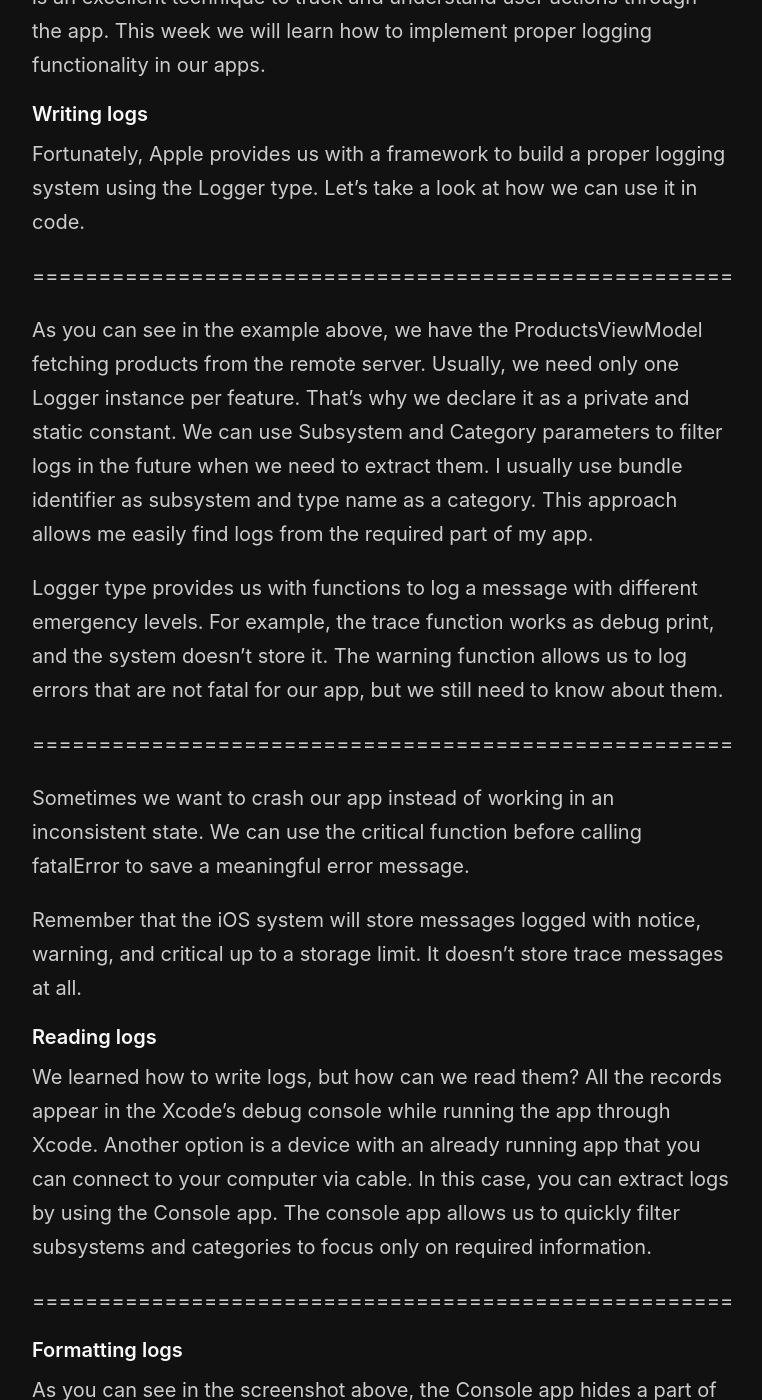
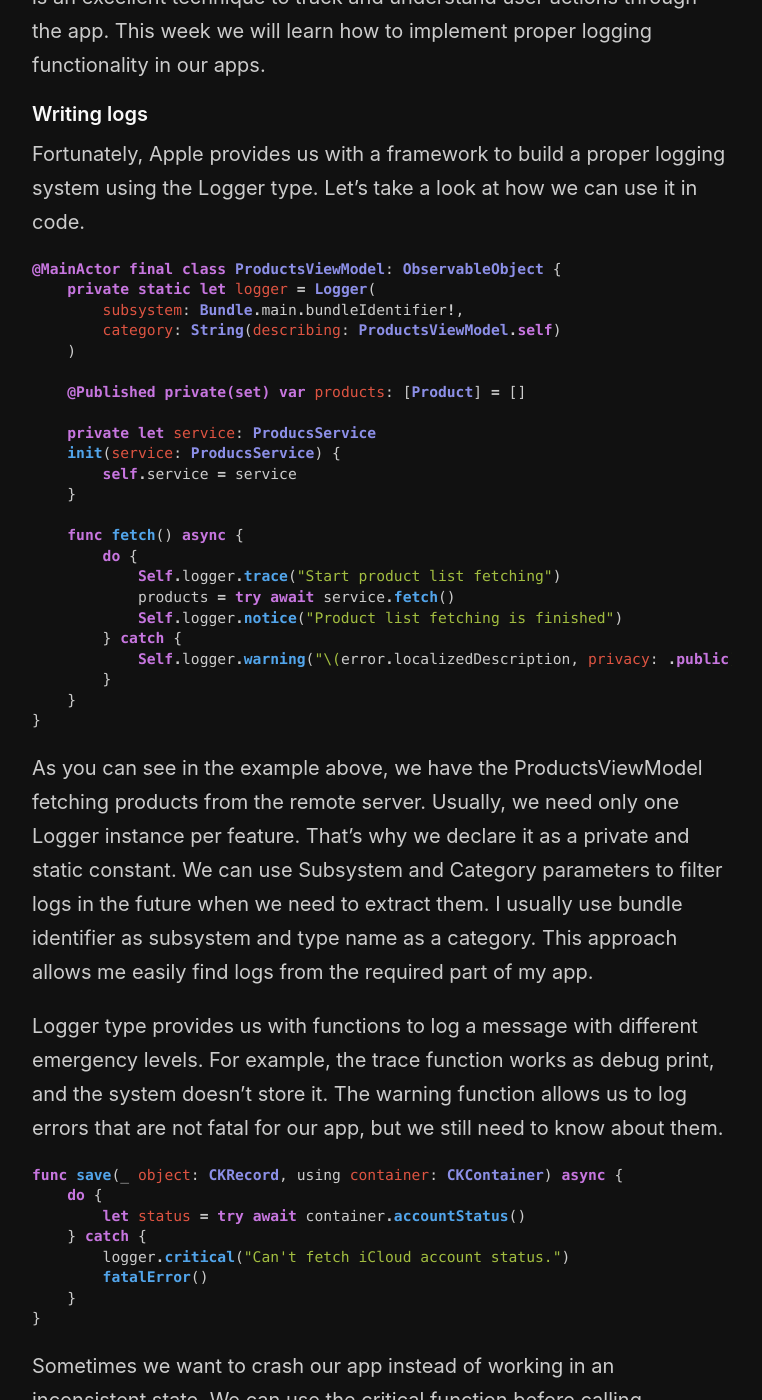
Before and after one commit to mecid/mecid.github.io, a Jekyll site: the page built from _posts/2022-04-06-logging-in-swift.md, in a window 1280 px wide and 1400 px high, scrolled down 466 px. Shown: the whole window, without its empty margins (258-1020 px from the left). Built offline with Jekyll 4.4.1, drawn with Linux system fonts in a browser that asks for light colours; some of the changed text lies outside the part shown.

Commit message:
code examples added to logging post

````diff
--- a/_posts/2022-04-06-logging-in-swift.md
+++ b/_posts/2022-04-06-logging-in-swift.md
@@ -8,13 +8,46 @@ We encounter bugs that are very hard to catch in the debugger from time to time.
 #### Writing logs
 Fortunately, Apple provides us with a framework to build a proper logging system using the Logger type. Let's take a look at how we can use it in code.
 
-=====================================================
+```swift
+@MainActor final class ProductsViewModel: ObservableObject {
+    private static let logger = Logger(
+        subsystem: Bundle.main.bundleIdentifier!,
+        category: String(describing: ProductsViewModel.self)
+    )
+
+    @Published private(set) var products: [Product] = []
+
+    private let service: ProducsService
+    init(service: ProducsService) {
+        self.service = service
+    }
+
+    func fetch() async {
+        do {
+            Self.logger.trace("Start product list fetching")
+            products = try await service.fetch()
+            Self.logger.notice("Product list fetching is finished")
+        } catch {
+            Self.logger.warning("\(error.localizedDescription, privacy: .public)")
+        }
+    }
+}
+```
 
 As you can see in the example above, we have the ProductsViewModel fetching products from the remote server. Usually, we need only one Logger instance per feature. That's why we declare it as a private and static constant. We can use Subsystem and Category parameters to filter logs in the future when we need to extract them. I usually use bundle identifier as subsystem and type name as a category. This approach allows me easily find logs from the required part of my app.
 
 Logger type provides us with functions to log a message with different emergency levels. For example, the trace function works as debug print, and the system doesn't store it. The warning function allows us to log errors that are not fatal for our app, but we still need to know about them.
 
-=====================================================
+```swift
+func save(_ object: CKRecord, using container: CKContainer) async {
+    do {
+        let status = try await container.accountStatus()
+    } catch {
+        logger.critical("Can't fetch iCloud account status.")
+        fatalError()
+    }
+}
+```
 
 Sometimes we want to crash our app instead of working in an inconsistent state. We can use the critical function before calling fatalError to save a meaningful error message.
 
@@ -23,12 +56,39 @@ Remember that the iOS system will store messages logged with notice, warning, an
 #### Reading logs
 We learned how to write logs, but how can we read them? All the records appear in the Xcode's debug console while running the app through Xcode. Another option is a device with an already running app that you can connect to your computer via cable. In this case, you can extract logs by using the Console app. The console app allows us to quickly filter subsystems and categories to focus only on required information.
 
-=====================================================
+```swift
+struct ContentView: View {
+    @Environment(\.scenePhase) var scenePhase
+
+    var body: some View {
+        Text("Hello!")
+            .onChange(of: scenePhase) { newPhase in
+                logger.trace("Scene phase: \(newPhase)")
+            }
+    }
+}
+```
 
 #### Formatting logs
 As you can see in the screenshot above, the Console app hides a part of logged information. By default, the Logger type saves only StaticString, and all the interpolated content is private for the developer. Usually, we need to see the description of the error. We should use the public as a privacy parameter to make it possible.
 
-=====================================================
+```swift
+struct ContentView: View {
+    @State private var counter: UInt = 1_000
+    @Environment(\.scenePhase)
+    private var scenePhase
+
+    var body: some View {
+        Text("Hello!")
+            .onChange(of: scenePhase) { newPhase in
+                logger.trace("Scene phase: \(newPhase, privacy: .public)")
+                logger.trace("Counter: \(counter, privacy: .private(mask: .hash))")
+                logger.trace("Counter: \(counter, align: .right(columns: 10))")
+                logger.trace("Counter: \(counter, format: .hex, align: .right(columns: 10))")
+            }
+    }
+}
+```
 
 The Logger type uses String interpolation to provide formatting options, like aligning, hiding, and formatting values.
 
````
